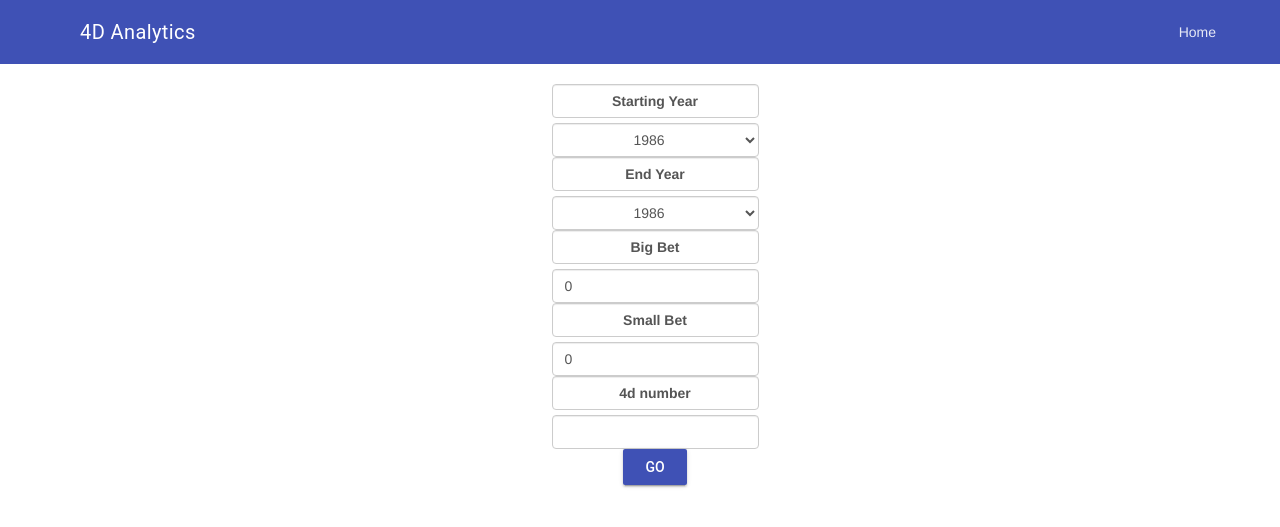
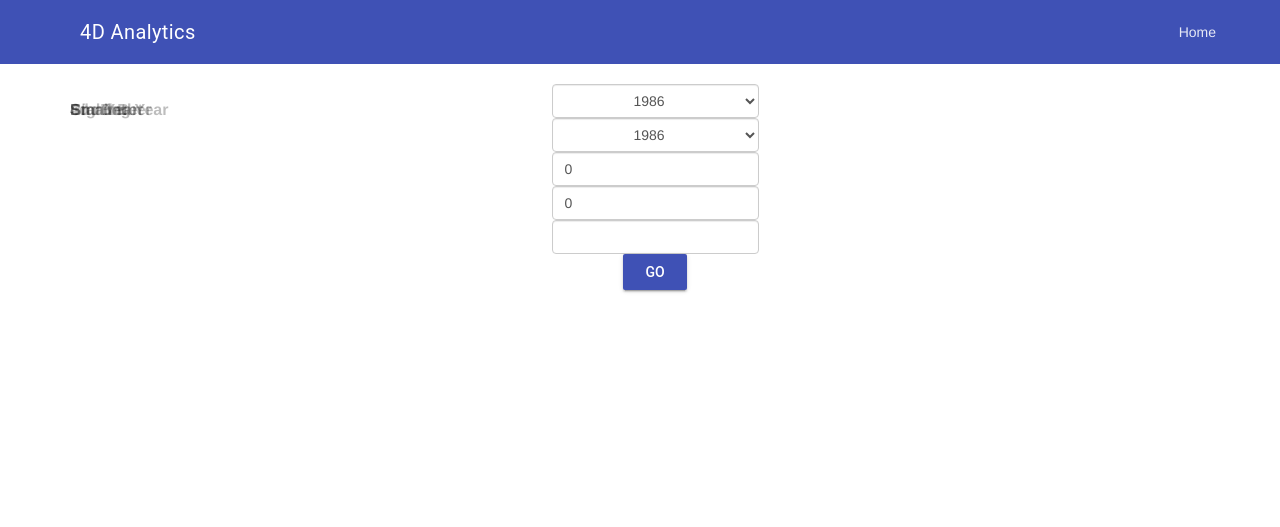
Before and after one commit to nwfxyz/4D_analytics, a Flask app: page / in a window 1280 px wide. Shown: the top 527 px of the page. Run offline with Flask 2, Linux system fonts and the light colour scheme; some libraries are stand-ins or nearby versions.

Commit message:
fixing labels

```diff
--- a/templates/4dcalculator.html
+++ b/templates/4dcalculator.html
@@ -32,15 +32,15 @@
 
 <div id='selection_form' class='form-group mdl-card container flexbox-centering'>
     <form>
-        <label class="form-control" for="start_year">Starting Year</label>
+        <label class="mdl-textfield__label" for="start_year">Starting Year</label>
         <select id="start_year" class="form-control" justify-content='center'class="form-control" justify-content='center'></select>
-        <label class="form-control" for="end_year">End Year</label>
+        <label class="mdl-textfield__label" for="end_year">End Year</label>
         <select id="end_year"class="form-control" justify-content='center'></select>
-        <label class="form-control" for="big_bet">Big Bet</label>
+        <label class="mdl-textfield__label" for="big_bet">Big Bet</label>
         <input id='big_bet' type="number" value="0" step="1" min="0" class="form-control" justify-content='center'/>
-        <label class="form-control" for="small_bet">Small Bet</label>
+        <label class="mdl-textfield__label" for="small_bet">Small Bet</label>
         <input id='small_bet' type="number" value="0" step="1" min="0"class="form-control" justify-content='center'/>
-        <label class="form-control" for="number">4d number</label>
+        <label class="mdl-textfield__label" for="number">4d number</label>
         <input id='number' type="number"  name="pincode" minlength="4" maxlength="4" pattern="\d{4}" required class="form-control" justify-content='center'/>
     </form>
     <div id='controls'>
```
